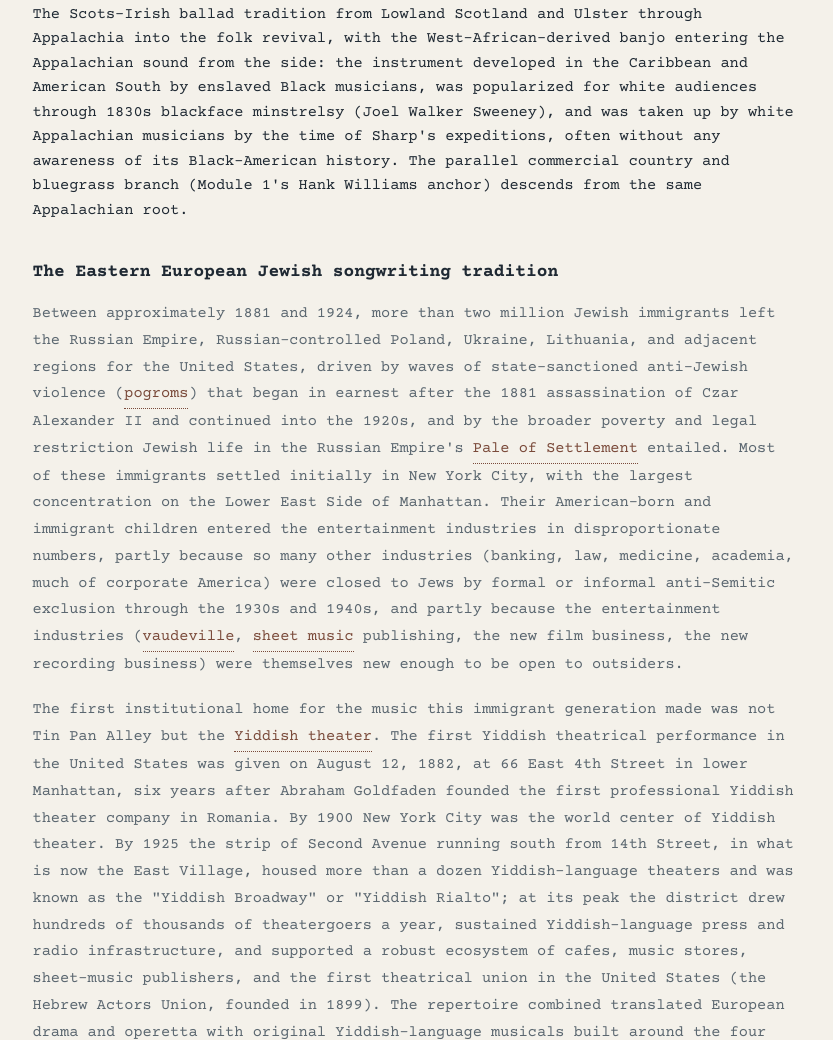
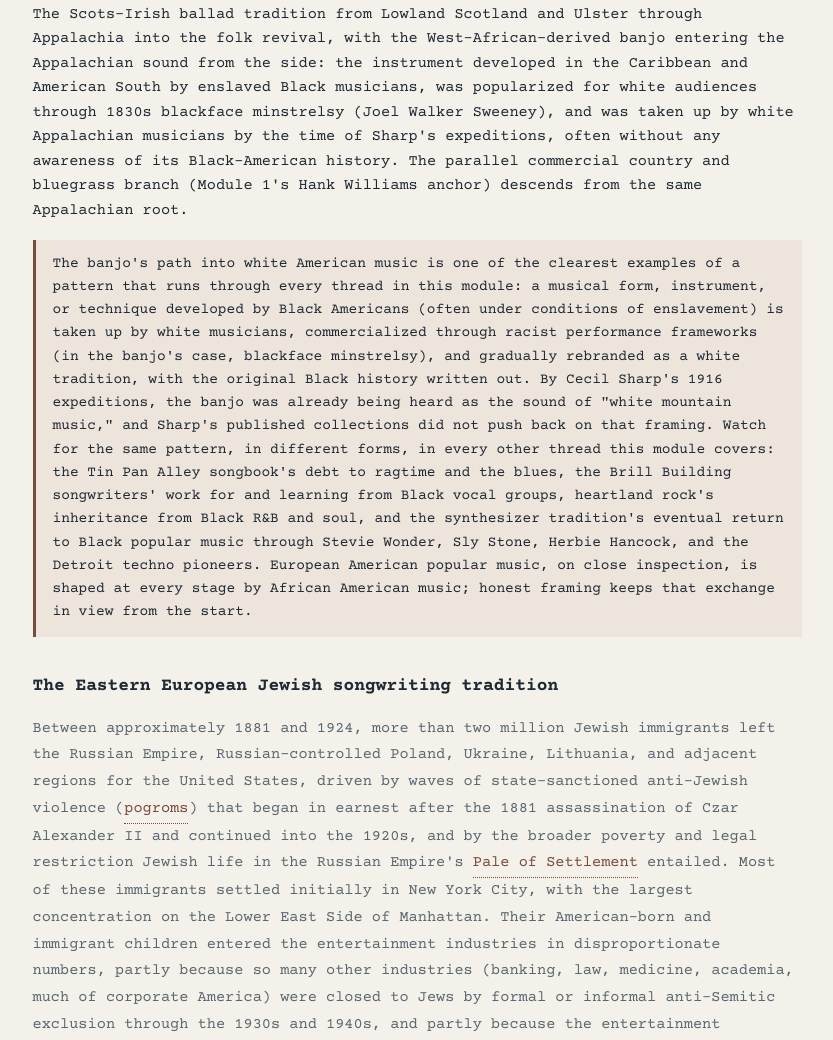
Before and after one commit to csuebmusic/mus302, a plain HTML site: page module5/roots-and-routes.html in a window 1280 px wide. Shown: the part 6537-7577 px from the top of the page, without its empty margins (223-1056 px from the left). Drawn offline with nearby package versions, Linux system fonts and the light colour scheme.

Commit message:
Scots-Irish diagram: add figure-note flagging the banjo's path as a textbook case of Black-to-white musical appropriation
The diagram visually shows the West African origin of the banjo
entering the Appalachian sound from the side, but the visual alone
lets the reader skip past what the side-stream architecture is
actually depicting: Black-American musicians invented the banjo,
white minstrel performers commercialized it through racist
performance frameworks, and white Appalachian musicians
inherited it as 'their' tradition with the Black history written
out. The figure-note names that pattern explicitly and points
forward to the same pattern recurring in every other thread
this module covers (Tin Pan Alley's debt to ragtime and blues;
Brill Building songwriters working for Black vocal groups;
heartland rock's R&B/soul/gospel inheritance; the synthesizer
tradition's eventual return to Black popular music through
Wonder, Sly Stone, Hancock, and Detroit techno).

CSS: new .figure-note class. Sits below figcaption with a warm-
brown left border (var(--color-glossable)) and a soft warm-brown
background (var(--color-glossable-soft)) to tie it visually to
the side-stream palette in the diagram and to read as the author
speaking directly rather than as a description of the figure.
Available for reuse in any future figure where the diagram needs
explicit framing the figcaption alone cannot carry.

Gloss audit clean. Same 3 documented intentional skips.

```diff
--- a/assets/style.css
+++ b/assets/style.css
@@ -218,6 +218,22 @@
   color: var(--color-text);
   margin-top: 0.6rem;
   line-height: 1.6;
+}
+
+/* A note sitting below a figcaption, used to flag a piece of cultural
+   or historical context the diagram is making concrete. Visually
+   distinct from the figcaption (warm-brown left border tied to the
+   palette's --color-glossable family) so the reader sees it as the
+   author speaking directly rather than as a description of the
+   figure. */
+.figure-note {
+  margin-top: 1rem;
+  padding: 0.75rem 1rem;
+  background: var(--color-glossable-soft);
+  border-left: 3px solid var(--color-glossable);
+  color: var(--color-text);
+  line-height: 1.6;
+  font-size: 0.95em;
 }
 
 /* Glossable terms */
--- a/module5/roots-and-routes.html
+++ b/module5/roots-and-routes.html
@@ -195,6 +195,7 @@
       </defs>
     </svg>
     <figcaption>The Scots-Irish ballad tradition from Lowland Scotland and Ulster through Appalachia into the folk revival, with the West-African-derived banjo entering the Appalachian sound from the side: the instrument developed in the Caribbean and American South by enslaved Black musicians, was popularized for white audiences through 1830s blackface minstrelsy (Joel Walker Sweeney), and was taken up by white Appalachian musicians by the time of Sharp's expeditions, often without any awareness of its Black-American history. The parallel commercial country and bluegrass branch (Module 1's Hank Williams anchor) descends from the same Appalachian root.</figcaption>
+    <p class="figure-note">The banjo's path into white American music is one of the clearest examples of a pattern that runs through every thread in this module: a musical form, instrument, or technique developed by Black Americans (often under conditions of enslavement) is taken up by white musicians, commercialized through racist performance frameworks (in the banjo's case, blackface minstrelsy), and gradually rebranded as a white tradition, with the original Black history written out. By Cecil Sharp's 1916 expeditions, the banjo was already being heard as the sound of "white mountain music," and Sharp's published collections did not push back on that framing. Watch for the same pattern, in different forms, in every other thread this module covers: the Tin Pan Alley songbook's debt to ragtime and the blues, the Brill Building songwriters' work for and learning from Black vocal groups, heartland rock's inheritance from Black R&amp;B and soul, and the synthesizer tradition's eventual return to Black popular music through Stevie Wonder, Sly Stone, Herbie Hancock, and the Detroit techno pioneers. European American popular music, on close inspection, is shaped at every stage by African American music; honest framing keeps that exchange in view from the start.</p>
   </figure>
 
   <h3>The Eastern European Jewish songwriting tradition</h3>
```
